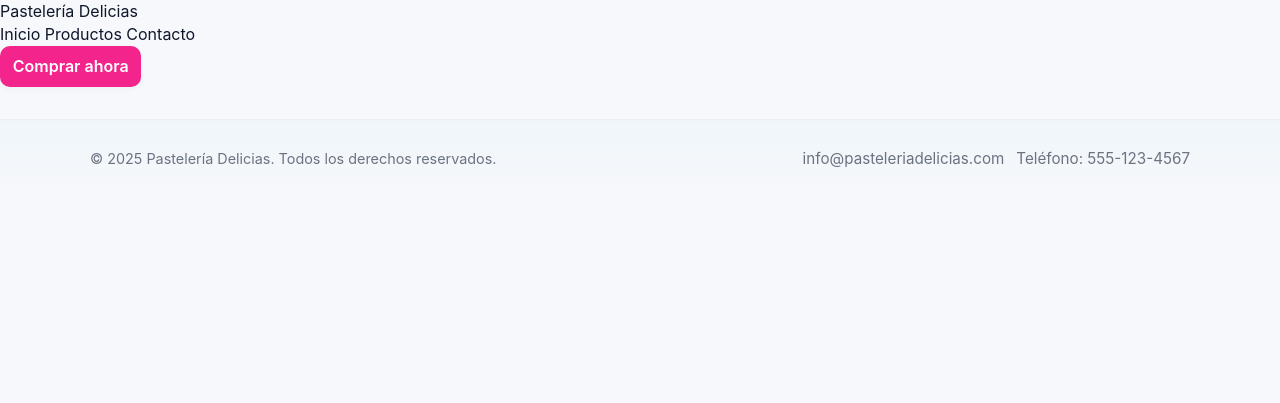
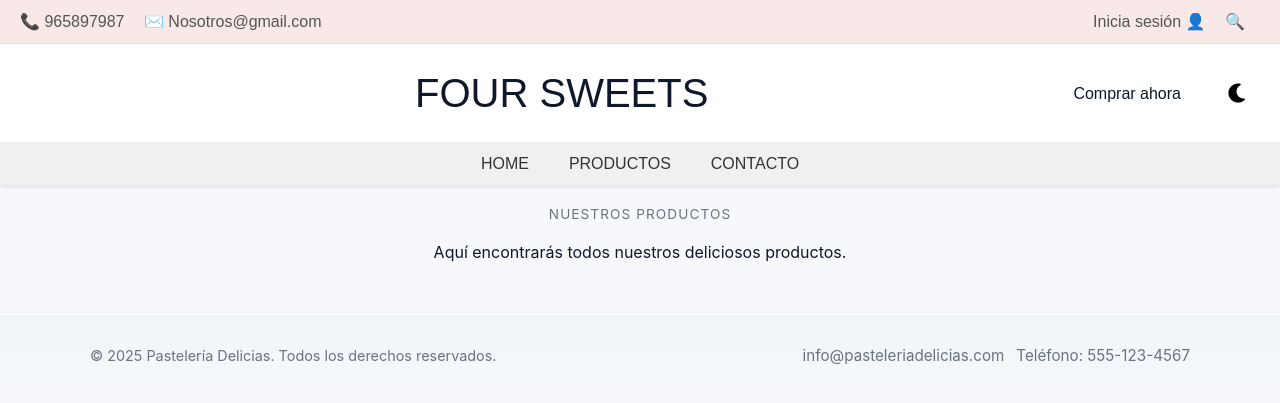
Before and after one commit to DeybiPayco/T07_PASTELERIA, a Flask app: page /productos in a window 1280 px wide. Shown: the top 403 px of the page. Run offline with Flask 3, Linux system fonts and the light colour scheme; style sheets or scripts are compiled from the project's sources.

Commit message:
Actualización: header y footer movidos a partials, estructura limpia

```diff
--- a/static/css/carrusel.css
+++ b/static/css/carrusel.css
@@ -27,9 +27,9 @@
 .carousel-container {
   position: relative;
   width: 100%;
-  max-width: 800px;   /* 👉 el carrusel no ocupa toda la pantalla */
-  height: 350px;      /* 👉 altura adecuada para que se vea completo */
-  margin: 2rem auto;  /* 👉 centrado */
+  max-width: 800px;   /* el carrusel no ocupa toda la pantalla */
+  height: 350px;      /*  altura adecuada para que se vea completo */
+  margin: 2rem auto;  /*  centrado */
   overflow: hidden;
   background: #fff;
   display: flex;
--- /dev/null
+++ b/templates/partials/footer.html
@@ -0,0 +1,11 @@
+<footer class="footer">
+    <div class="footer-inner">
+        <p class="copyright">
+            &copy; 2025 Pastelería Delicias. Todos los derechos reservados.
+        </p>
+        <div class="links">
+            <a href="mailto:info@pasteleriadelicias.com">info@pasteleriadelicias.com</a>
+            <a href="tel:5551234567">Teléfono: 555-123-4567</a>
+        </div>
+    </div>
+</footer>
--- /dev/null
+++ b/templates/partials/header.html
@@ -0,0 +1,42 @@
+<header class="header-foursweets">
+    <div class="top-bar">
+        <div class="contact-info">
+            <span>📞 965897987</span>
+            <span>✉️ Nosotros@gmail.com</span>
+        </div>
+        <div class="user-actions">
+            <a href="#">Inicia sesión 👤</a>
+            <a href="#">🔍</a>
+        </div>
+    </div>
+    <div class="main-header">
+        <div class="social-icons">
+            <a href="#"><i class="fab fa-facebook-f"></i></a>
+            <a href="#"><i class="fab fa-instagram"></i></a>
+        </div>
+        <div class="logo-center">
+            <h1>FOUR SWEETS</h1>
+        </div>
+        <div class="main-actions">
+            <button class="buy-button">Comprar ahora</button>
+            <button id="theme-toggle" class="btn-theme-toggle">
+                <img src="{{ url_for('static', filename='image/moon-icon.svg') }}" alt="Modo oscuro" class="moon-icon">
+                <img src="{{ url_for('static', filename='image/sun-icon.svg') }}" alt="Modo claro" class="sun-icon hidden">
+            </button>
+        </div>
+    </div>
+    <nav class="main-nav">
+        <ul>
+            <li><a href="{{ url_for('index') }}">HOME</a></li>
+            <li class="dropdown">
+                <a href="{{ url_for('productos') }}">PRODUCTOS</a>
+                <div class="dropdown-content">
+                    <a href="#">Pasteles</a>
+                    <a href="#">Galletas</a>
+                    <a href="#">Bebidas</a>
+                </div>
+            </li>
+            <li><a href="{{ url_for('contactanos') }}">CONTACTO</a></li>
+        </ul>
+    </nav>
+</header>
--- a/templates/productos.html
+++ b/templates/productos.html
@@ -5,49 +5,23 @@
   <meta charset="UTF-8">
   <meta name="viewport" content="width=device-width, initial-scale=1.0">
 
-  <!-- Tailwind generado -->
   <link href="{{ url_for('static', filename='css/output.css') }}" rel="stylesheet">
-  <!-- Estilos generales -->
   <link href="{{ url_for('static', filename='css/home.css') }}" rel="stylesheet">
-  <!-- Estilos del carrusel -->
   <link href="{{ url_for('static', filename='css/carrusel.css') }}" rel="stylesheet">
 
-  <title>Pastelería Delicias</title>
+  <title>Productos - Pastelería Delicias</title>
 </head>
 
 <body>
-  <!-- Header -->
-  <header class="header">
-    <div class="header-inner">
-      <div class="brand">
-        <span class="logo"></span>
-        <h1>Pastelería Delicias</h1>
-      </div>
-      <nav class="nav">
-        <a href="{{ url_for('index') }}">Inicio</a>
-        <a href="{{ url_for('productos') }}">Productos</a>
-        <a href="{{ url_for('contactanos') }}">Contacto</a>
-      </nav>
-      <button class="btn btn-primary">Comprar ahora</button>
-    </div>
-  </header>
+  {% include 'partials/header.html' %}
 
+  <main class="main container">
+    <h2 class="center kicker">Nuestros Productos</h2>
+    <p class="mt-4 text-center">Aquí encontrarás todos nuestros deliciosos productos.</p>
+  </main>
 
+  {% include 'partials/footer.html' %}
 
-  <!-- Footer -->
-  <footer class="footer">
-    <div class="footer-inner">
-      <p class="copyright">
-        &copy; 2025 Pastelería Delicias. Todos los derechos reservados.
-      </p>
-      <div class="links">
-        <a href="mailto:info@pasteleriadelicias.com">info@pasteleriadelicias.com</a>
-        <a href="tel:5551234567">Teléfono: 555-123-4567</a>
-      </div>
-    </div>
-  </footer>
-
-  <!-- JS del carrusel -->
   <script src="{{ url_for('static', filename='js/carrusel.js') }}"></script>
 </body>
 
```
Also changed, not shown: templates/contactanos.html (+13 -33 lines), templates/index.html (+4 -53 lines).
